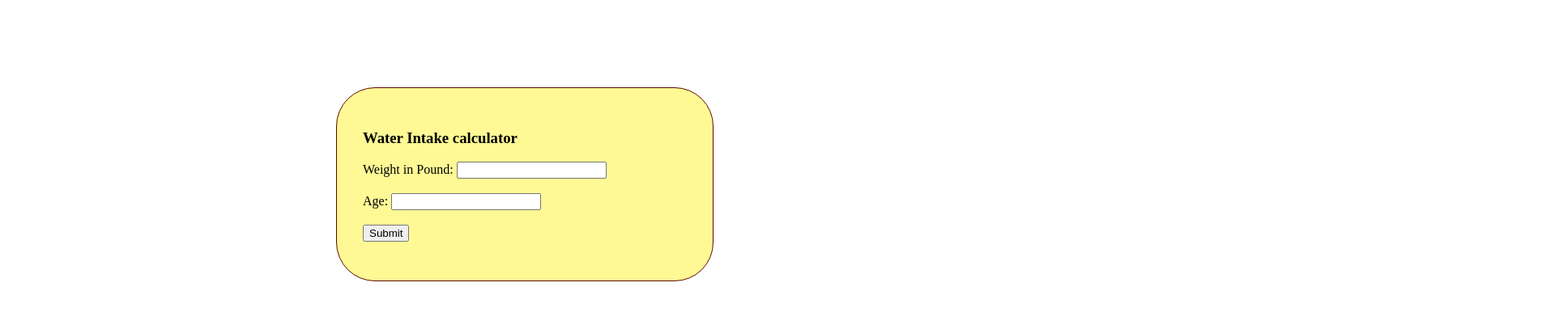
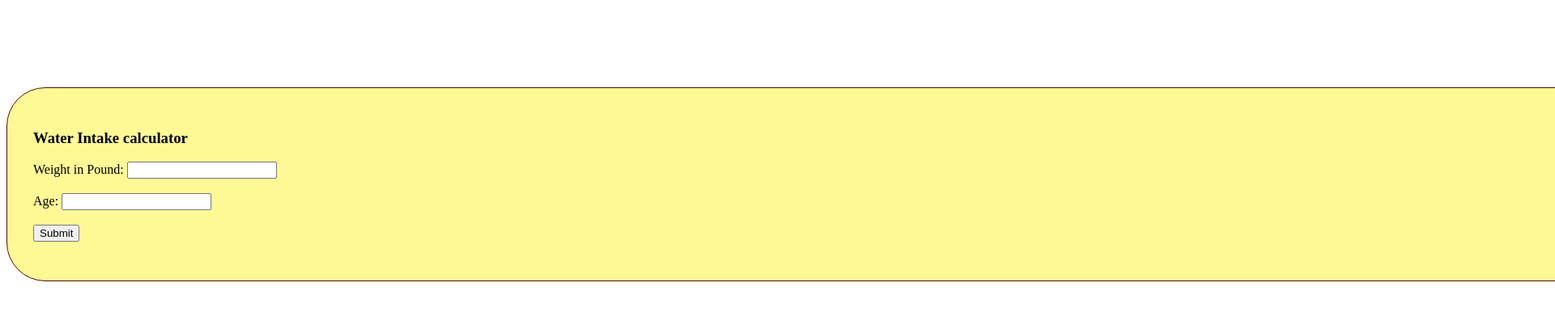
Before and after one commit to Nestanet-Gessessew/Nestanet-Gessessew.github.io, a plain HTML site: page index.html in a window 1280 px wide. Shown: the top 386 px of the page at 81% size, 1920 px wide, since content can reach past the window. Drawn offline with Linux system fonts and the light colour scheme.

Commit message:
Update style.css

```diff
--- a/style.css
+++ b/style.css
@@ -7,7 +7,7 @@ body {
 }
 form {
   margin: 0 auto;
-  width: 400px;
+  width: 8000px;
   padding: 2em;
   border: 1px solid #5c0700;
   border-radius: 3em;
```
